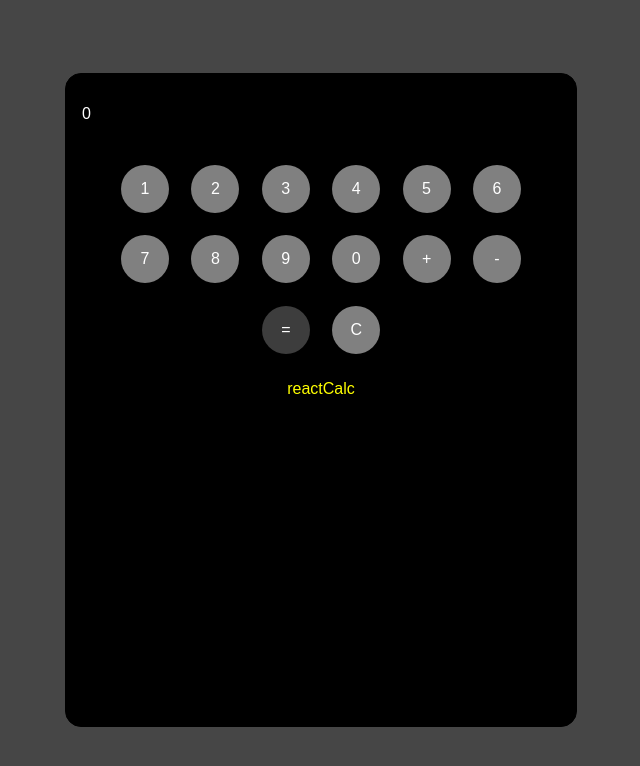
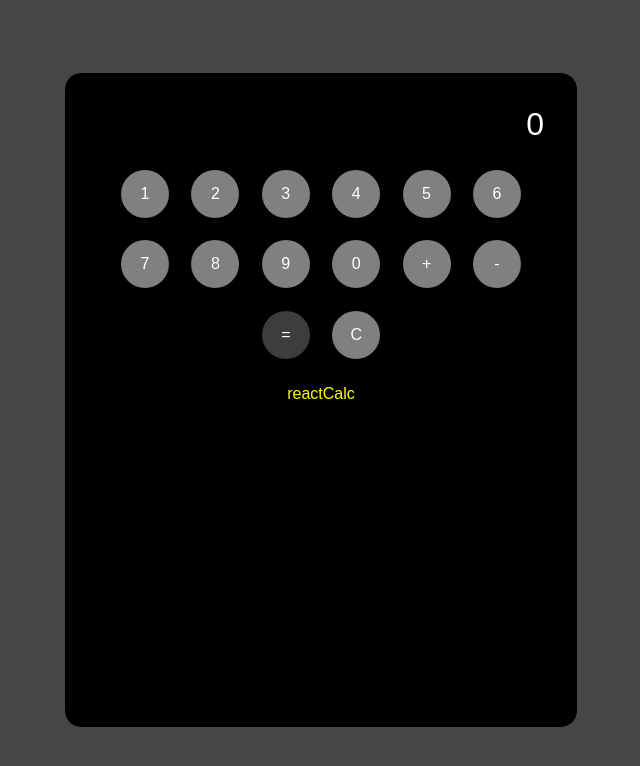
Before and after one commit to menezesmario/rjs-calc, a React (Create React App) app: page / in a window 1280 px wide. Shown: the top 766 px of the page, without its empty margins (319-959 px from the left). Built offline with nearby package versions, Linux system fonts and the light colour scheme.

Commit message:
básico ok

```diff
--- a/src/App.css
+++ b/src/App.css
@@ -11,7 +11,7 @@
 
 .calculator {
     display: grid;
-    grid-template-rows: 20fr 80fr 20fr;
+    grid-template-rows: 10fr 80fr 20fr;
     grid-column: 2;
     grid-row: 2;
     border: 1px solid black;
@@ -48,10 +48,10 @@
     display: flex;
     justify-content: flex-end;
     color: white;
-    height: 3em;
-    margin-bottom: 1em;
-    flex-direction: column;
-    justify-content: center;
+    font-size: 2em;
+    padding-right: 1em;
+    padding: .5em;
+
 }
 
 .footer {
```
